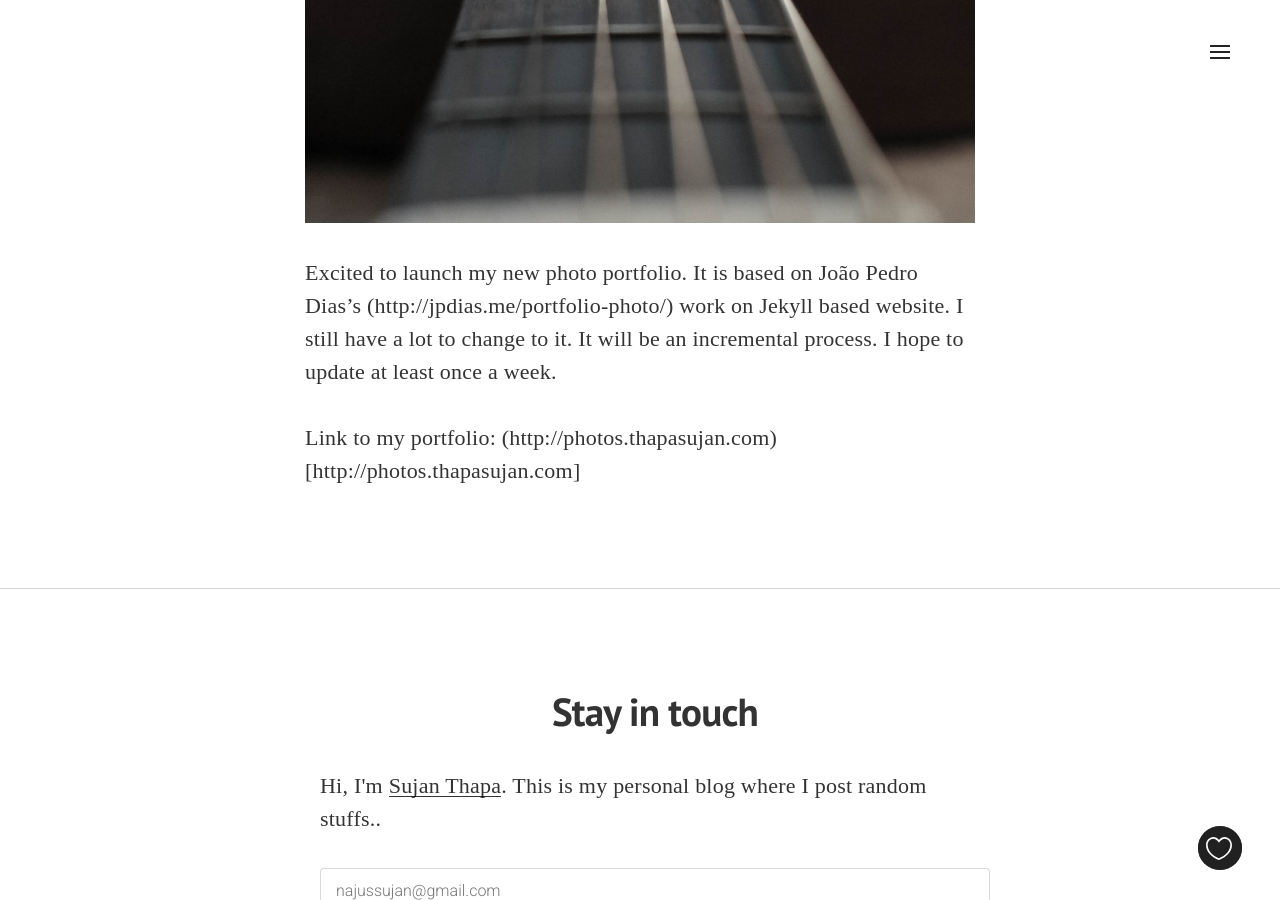
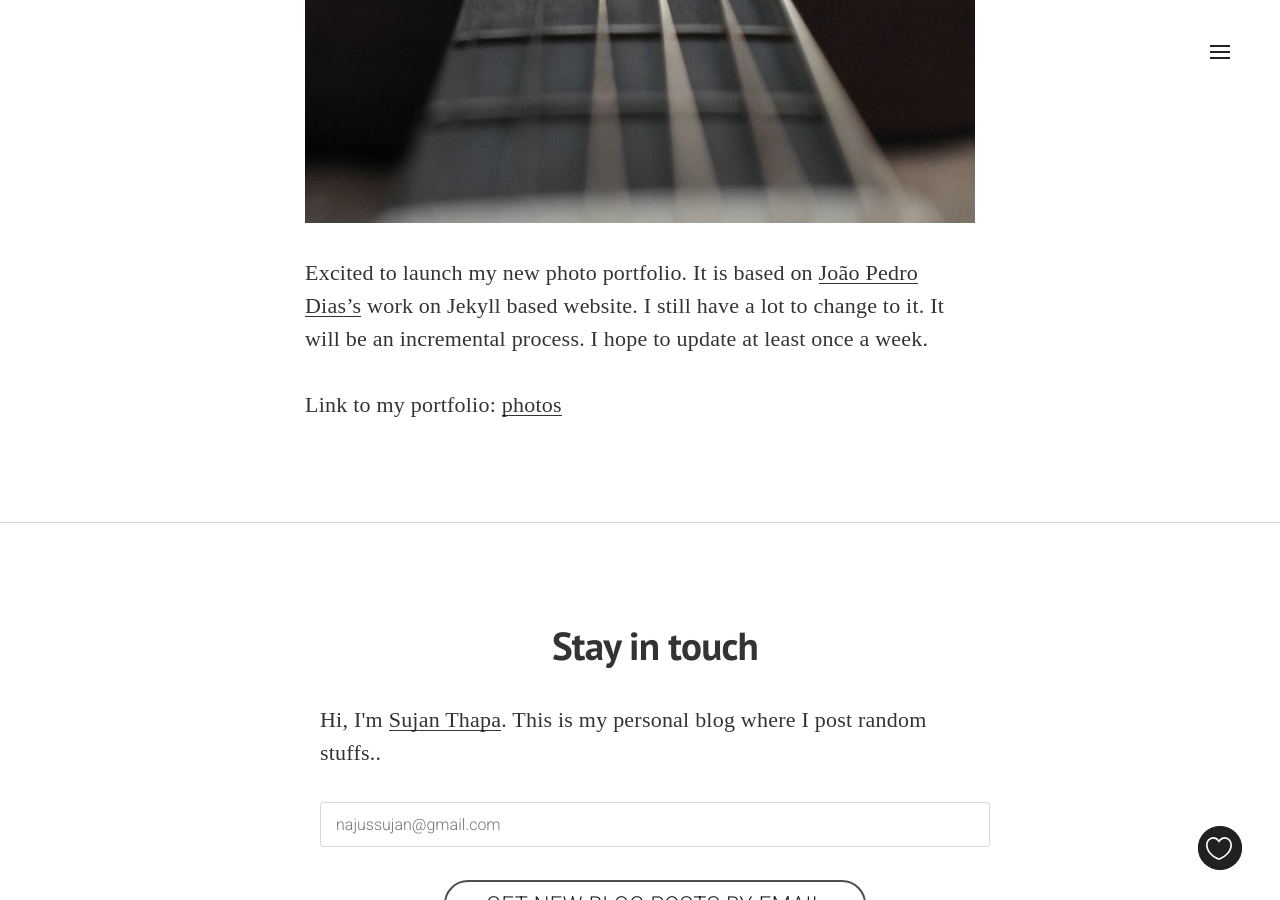
Before and after one commit to najus/najus.github.io, a Jekyll site: the page built from _posts/2016-12-12-portfolio.markdown, in a window 1280 px wide and 900 px high, scrolled down 998 px. Built offline with Jekyll 4.4.1, drawn with Linux system fonts in a browser that asks for light colours; nearby versions of some CDN libraries; some web fonts are replaced; comment, search, counter and statistics services are not loaded; some of the changed lines change nothing that is shown.

Commit message:
post update

```diff
--- a/_posts/2016-12-12-portfolio.markdown
+++ b/_posts/2016-12-12-portfolio.markdown
@@ -18,6 +18,6 @@ syntaxHighlighter: no
 
 <div class="img img--fullContainer img--14xLeading" style="background-image: url({{ site.baseurl_featured_img }}guitar.jpg);"></div>
 
-Excited to launch my new photo portfolio. It is based on João Pedro Dias's (http://jpdias.me/portfolio-photo/) work on Jekyll based website. I still have a lot to change to it. It will be an incremental process. I hope to update at least once a week.
+Excited to launch my new photo portfolio. It is based on <a href= "http://jpdias.me/portfolio-photo/">João Pedro Dias's</a> work on Jekyll based website. I still have a lot to change to it. It will be an incremental process. I hope to update at least once a week.
 
-Link to my portfolio: (http://photos.thapasujan.com)[http://photos.thapasujan.com]
+Link to my portfolio: <a href= "http://photos.thapasujan.com">photos</a>
```
